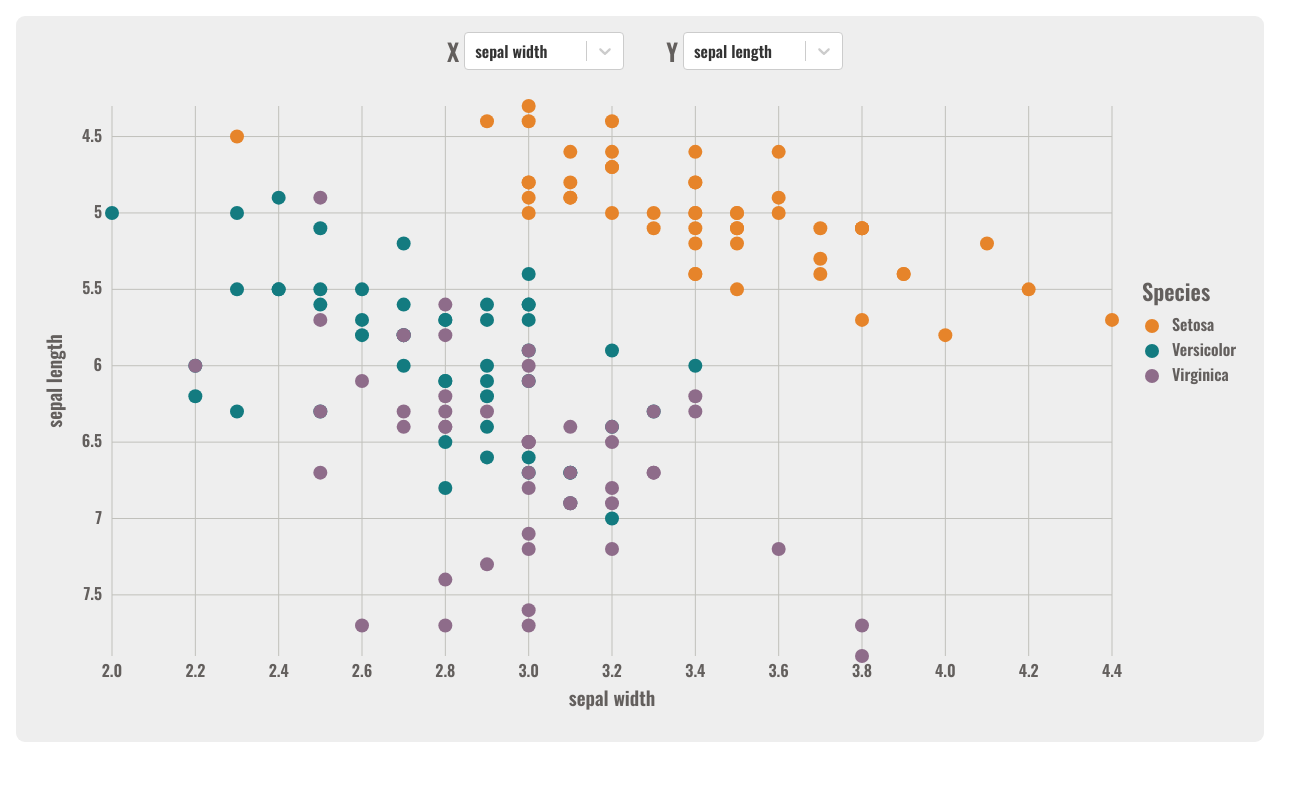
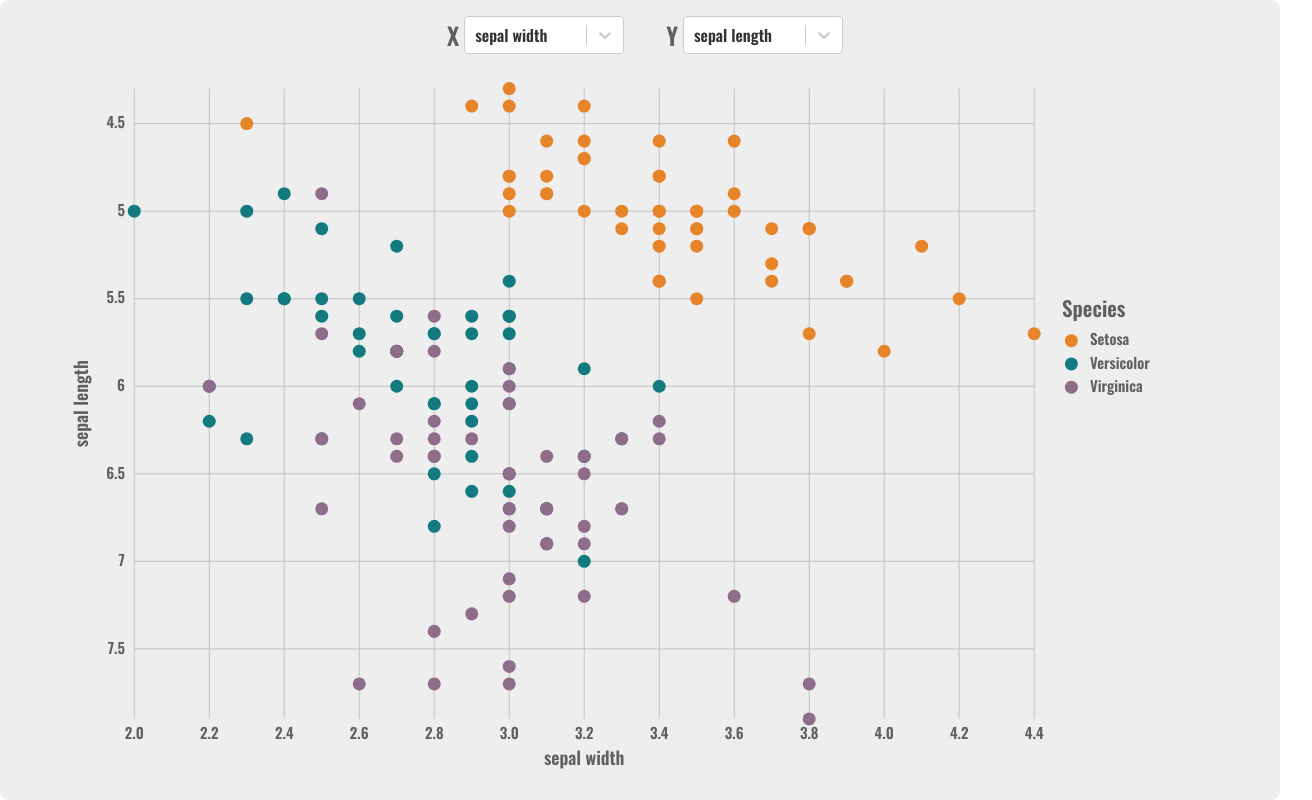
Before and after one commit to pesalu/sample-scatter-plot-d3-react, a React (Create React App) app: page / in a window 1280 px wide. Shown: the whole page, 1312 px wide, since content can reach past the window. Built offline with nearby package versions, Linux system fonts and the light colour scheme.

Commit message:
Insted of resizing plot according to viewport resize events, adjust size according to resize events of div containing the svg.

```diff
--- a/src/components/PlotContainer.js
+++ b/src/components/PlotContainer.js
@@ -1,28 +1,9 @@
-import { useEffect, useRef, useState } from "react";
 import IrisDataScatterPlotDemo from "./iris-data-scatter-plot-demo/IrisDataScatterPlotDemo";
 
 const ResponsivePlotContainer = () => {
-  let svgContainer = useRef();
-  const [width, setWidth] = useState();
-  const [height, setHeight] = useState();
-
-  const getSvgContainerSize = () => {
-    const newWidth = svgContainer.current.clientWidth;
-    setWidth(newWidth);
-
-    const newHeight = svgContainer.current.clientHeight;
-    setHeight(newHeight);
-  };
-
-  useEffect(() => {
-    getSvgContainerSize();
-    window.addEventListener("resize", getSvgContainerSize);
-    return () => window.removeEventListener("resize", getSvgContainerSize);
-  }, []);
-
   return (
-    <div ref={svgContainer} style={{ height: "80vh" }}>
-      <IrisDataScatterPlotDemo width={width} height={height} />
+    <div>
+      <IrisDataScatterPlotDemo />
     </div>
   );
 };
--- a/src/components/iris-data-scatter-plot-demo/IrisDataScatterPlotDemo.js
+++ b/src/components/iris-data-scatter-plot-demo/IrisDataScatterPlotDemo.js
@@ -10,15 +10,28 @@ const colorLegendLabel = "Species";
 const initialXAttribute = "sepal.width";
 const initialYAttribute = "sepal.length";
 
-function IrisDataScatterPlotDemo({ width, height }) {
-  // const aspectRatio = 960 / 500;
+function IrisDataScatterPlotDemo() {
+  const [width, setWidth] = useState(null);
+  const [height, setHeight] = useState(null);
+  let svgContainerRef = useRef(null);
 
-  // let aspectRatio = width / height;
+  // Monitor the size of div containing the
+  // svg to enable responsiveness
+  useEffect(() => {
+    const resizeObserver = new ResizeObserver((event) => {
+      setWidth(event[0].contentBoxSize[0].inlineSize);
+      setHeight(event[0].contentBoxSize[0].blockSize);
+    });
+
+    if (svgContainerRef.current) {
+      resizeObserver.observe(svgContainerRef.current);
+    }
+  }, [svgContainerRef]);
+
   const margin = { top: 20, right: 200, bottom: 70, left: 80 };
   const innerHeight = height - margin.top - margin.bottom;
   const innerWidth = width - margin.left - margin.right;
 
-  // aspectRatio,
   const plotConfiguration = {
     height,
     width,
@@ -45,14 +58,20 @@ function IrisDataScatterPlotDemo({ width, height }) {
   const colorValue = (d) => d["variety"];
 
   if (!data) {
-    return <pre>Loading...</pre>;
+    console.log("RENDERING 1");
+    return (
+      <div ref={svgContainerRef} className={styles["graph-menu-container"]}>
+        <pre>Loading...</pre>;
+      </div>
+    );
   }
 
   const filteredData = data.filter((d) => hoveredValue === colorValue(d));
 
   const { attributes } = data;
   const getLabel = (labelId) => {
-    let attribute = attributes.find((attribute) => attribute.value === labelId);
+    let attribute =
+      attributes && attributes.find((attribute) => attribute.value === labelId);
     return attribute && attribute.label;
   };
 
@@ -83,7 +102,8 @@ function IrisDataScatterPlotDemo({ width, height }) {
   };
 
   return (
-    <div className={styles["graph-menu-container"]}>
+    <div ref={svgContainerRef} className={styles["graph-menu-container"]}>
+      {console.log("RENDERING 2")}
       <div className={styles["menus-container"]}>
         <DropdownMenu
           label={"X"}
@@ -98,8 +118,6 @@ function IrisDataScatterPlotDemo({ width, height }) {
           onSelectedValueChange={setYAttribute}
         />
       </div>
-
-      {/* <div ref={svgContainer} style={{ height: "70vh" }}> */}
       <ScatterPlot
         data={data}
         xValue={xValue}
@@ -120,7 +138,6 @@ function IrisDataScatterPlotDemo({ width, height }) {
         hoveredDatapoint={hoveredDatapoint}
         plotConfiguration={plotConfiguration}
       ></ScatterPlot>
-      {/* </div> */}
     </div>
   );
 }
--- a/src/components/iris-data-scatter-plot-demo/MenusContainer.module.css
+++ b/src/components/iris-data-scatter-plot-demo/MenusContainer.module.css
@@ -2,11 +2,12 @@
   display: flex;
   flex-direction: column;
   gap: 1rem;
-  margin: 1rem;
+  /* margin: 1rem; */
   padding: 1rem;
 
   background: #eee;
   border-radius: 9px;
+  height: 100vh;
 }
 
 .menus-container {
--- a/src/components/scatter-plot/ScatterPlot.js
+++ b/src/components/scatter-plot/ScatterPlot.js
@@ -36,7 +36,9 @@ export function ScatterPlot(props) {
         }
         visibility={props.hoveredDatapoint ? "visible" : "hidden"}
       />
-      <svg width={width} height={height}>
+      {/* <svg width={width} height={height}> */}
+      {console.log("width, height", width, height)}
+      <svg width={"100%"} height={"100%"} viewBox={`0 0 ${width} ${height}`}>
         <g transform={`translate(${margin.left}, ${margin.top})`}>
           <AxisBottom
             xScale={props.xScale}
```
